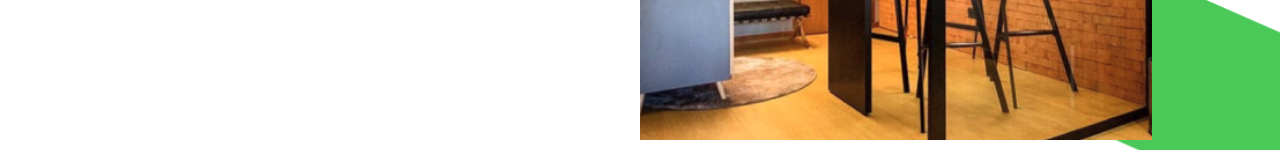
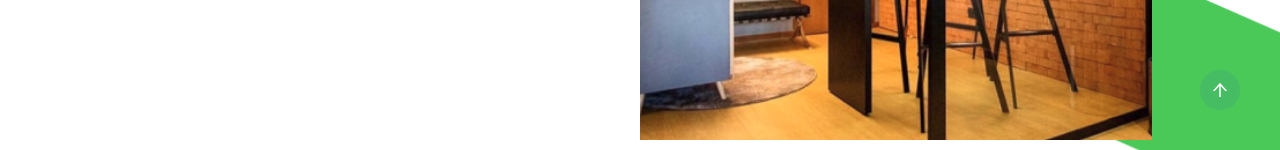
Before and after one commit to talesrodriguesDEV/coopers, a React (Vite) app in the folder frontend/: page / in a window 1280 px wide. Shown: the part 650-800 px from the top of the page. Built offline with nearby package versions, Linux system fonts and the light colour scheme.

Commit message:
GoTop feature

```diff
--- a/frontend/package.json
+++ b/frontend/package.json
@@ -10,7 +10,8 @@
   },
   "dependencies": {
     "react": "^18.2.0",
-    "react-dom": "^18.2.0"
+    "react-dom": "^18.2.0",
+    "react-icons": "^4.8.0"
   },
   "devDependencies": {
     "@types/react": "^18.0.27",
--- a/frontend/src/App.tsx
+++ b/frontend/src/App.tsx
@@ -8,6 +8,7 @@ import GetInTouch from './sections/GetInTouch'
 import Footer from './sections/Footer'
 
 import Login from './components/Login'
+import GoTop from './components/GoTop'
 
 import { ToDoContext } from './context'
 
@@ -48,6 +49,7 @@ function App() {
          <GoodThings />
          <GetInTouch />
          <Footer />
+         <GoTop />
       </div>
    )
 }
--- /dev/null
+++ b/frontend/src/components/GoTop.tsx
@@ -0,0 +1,13 @@
+import React from 'react'
+import { AiOutlineArrowUp } from 'react-icons/ai'
+
+export default function GoTop() {
+  return (
+    <div
+      onClick={() => window.scrollTo(0, 0)}
+      className='fixed z-40 bottom-10 right-10 bg-coopers-green w-10 h-10 flex justify-center items-center rounded-full cursor-pointer'
+    >
+      <AiOutlineArrowUp className='text-white text-xl' />
+    </div>
+  )
+}
```
Also changed, not shown: 1 other file (tests, documents, lock files or other folders).
